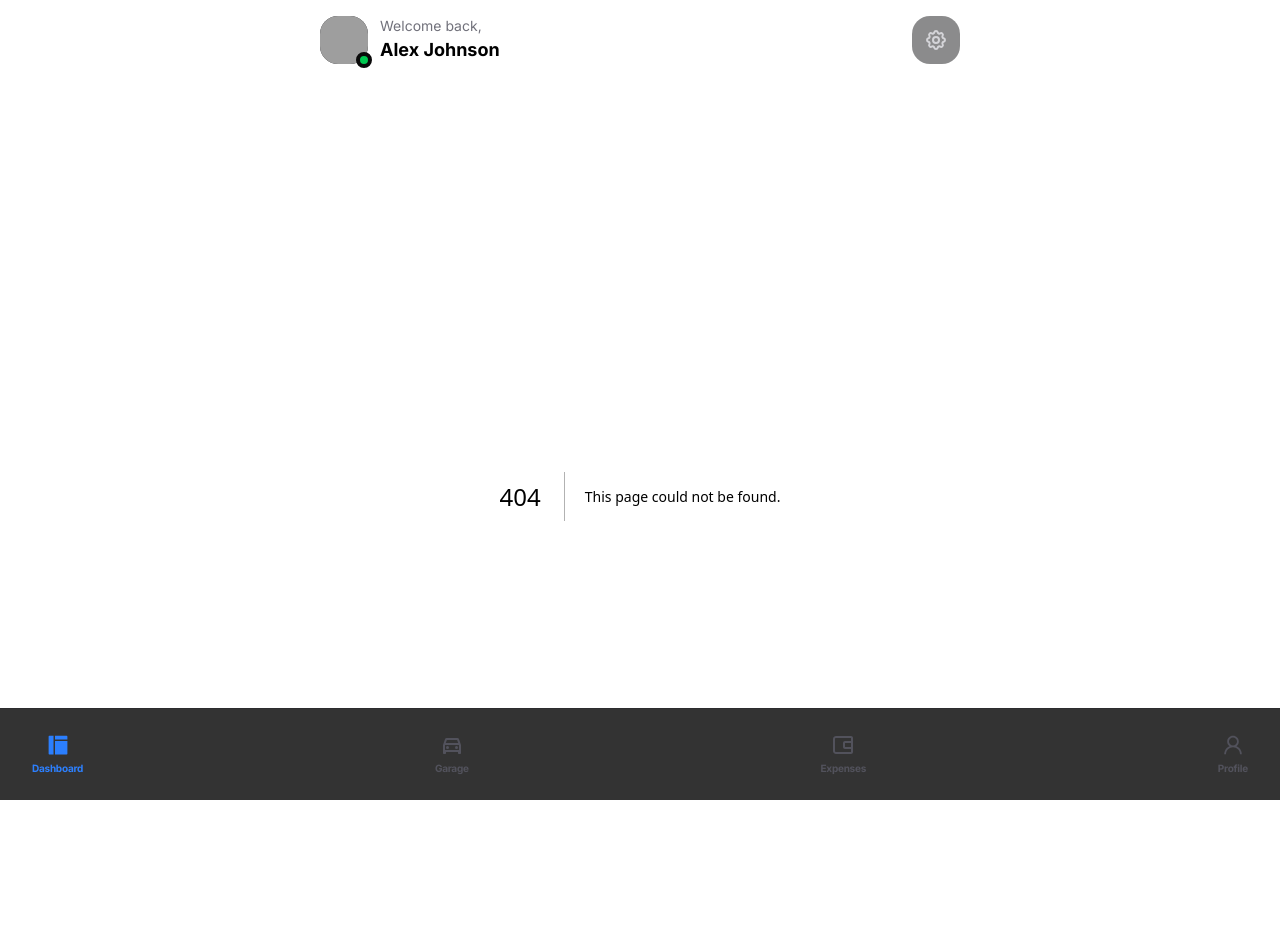
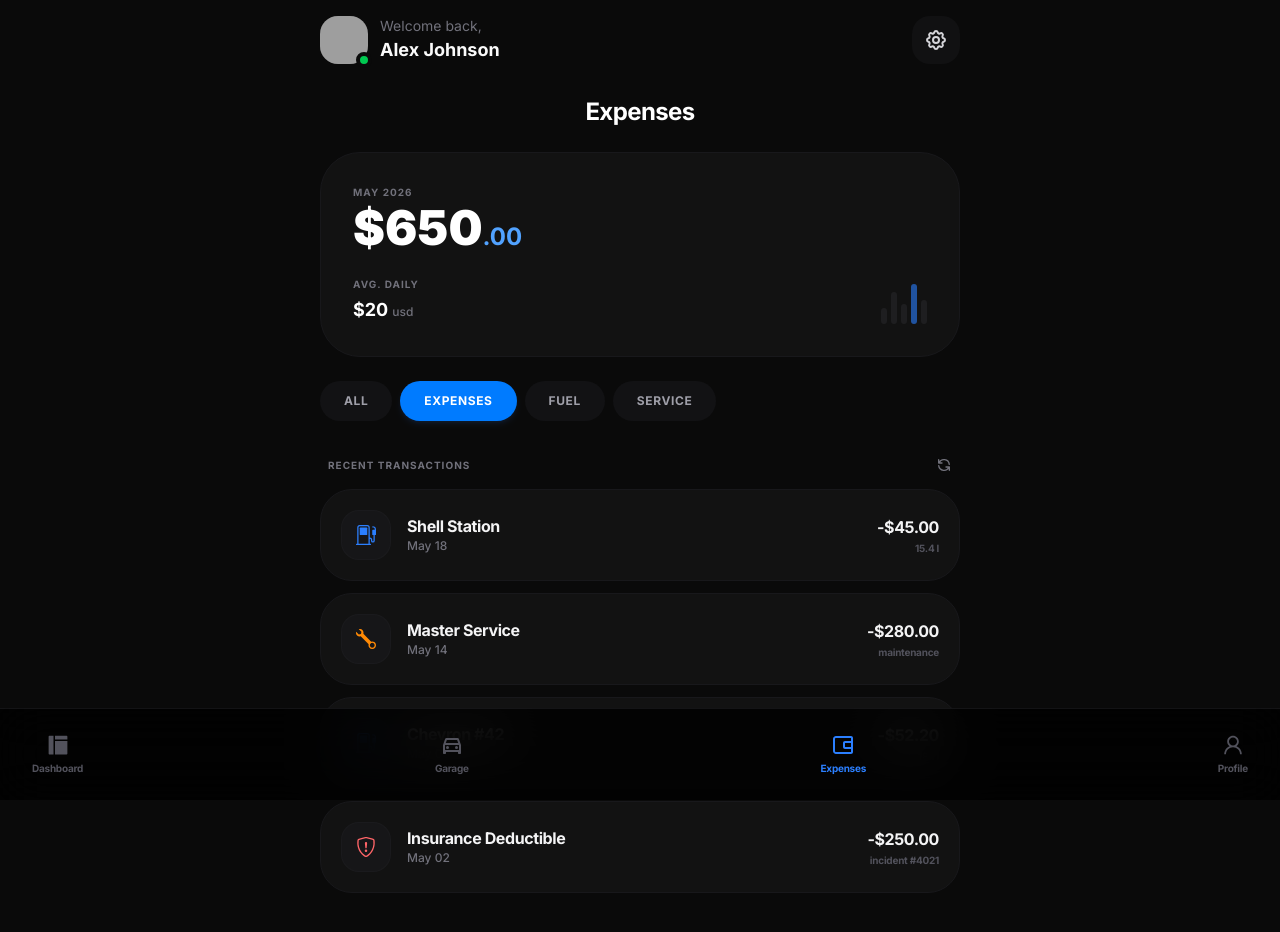
Before and after one commit to lucasoneves/garagefy, a Next.js app: page /expenses in a window 1280 px wide. Before the commit this address had no page. Shown: the top 932 px of the page. Built offline with nearby package versions, Linux system fonts and the light colour scheme; grey boxes are pictures that could not be loaded; what @heroui/react would draw is missing.

Commit message:
Novas páginas, ajustes no menu e nas páginas de Add fuel e Add page

```diff
--- a/app/add-fuel/page.tsx
+++ b/app/add-fuel/page.tsx
@@ -45,7 +45,7 @@ const AddFuelPage = () => {
         <div className="w-10"></div>
       </header>
 
-      <form className="space-y-6">
+      <form className="space-y-6 pb-40">
 
         {/* Gas Station */}
         <div className="space-y-2">
--- a/app/add-service/page.tsx
+++ b/app/add-service/page.tsx
@@ -64,7 +64,7 @@ const AddServicePage = () => {
         </Link>
       </header>
 
-      <main className="space-y-8">
+      <main className="space-y-8 pb-40">
         {/* Title Section */}
         <div>
           <span className="text-blue-500 text-xs font-bold uppercase tracking-widest">
--- /dev/null
+++ b/app/expenses/page.tsx
@@ -0,0 +1,173 @@
+'use client';
+
+import React, { useState } from 'react';
+import Link from 'next/link';
+import Image from 'next/image';
+import {
+  HiOutlineCalendar,
+  HiOutlineRefresh
+} from 'react-icons/hi';
+import {
+  BsFuelPump,
+  BsWrench,
+  BsShieldExclamation,
+  BsWallet2
+} from 'react-icons/bs';
+import {
+  AiOutlineLayout,
+  AiOutlineUser
+} from 'react-icons/ai';
+import { MdOutlineDirectionsCar } from 'react-icons/md';
+
+// Mock de dados das transações recentes baseado na imagem
+const transactions = [
+  {
+    id: 1,
+    title: 'Shell Station',
+    date: 'May 18',
+    amount: '-$45.00',
+    detail: '15.4 l',
+    type: 'fuel',
+    icon: <BsFuelPump size={20} className="text-blue-500" />
+  },
+  {
+    id: 2,
+    title: 'Master Service',
+    date: 'May 14',
+    amount: '-$280.00',
+    detail: 'maintenance',
+    type: 'service',
+    icon: <BsWrench size={20} className="text-orange-400" />
+  },
+  {
+    id: 3,
+    title: 'Chevron #42',
+    date: 'May 09',
+    amount: '-$52.20',
+    detail: '18.1 l',
+    type: 'fuel',
+    icon: <BsFuelPump size={20} className="text-blue-500" />
+  },
+  {
+    id: 4,
+    title: 'Insurance Deductible',
+    date: 'May 02',
+    amount: '-$250.00',
+    detail: 'incident #4021',
+    type: 'incident',
+    icon: <BsShieldExclamation size={20} className="text-red-400" />
+  },
+];
+
+const categories = ['ALL', 'EXPENSES', 'FUEL', 'SERVICE'];
+
+const ExpensesPage = () => {
+  const [activeCategory, setActiveCategory] = useState('EXPENSES');
+
+  return (
+    <div className="min-h-screen bg-[#0a0a0a] text-white pb-28 font-sans">
+
+      {/* Header */}
+      <header className="flex items-center justify-between mb-6">
+        <h1 className="text-2xl font-bold tracking-tight text-center flex-1">Expenses</h1>
+      </header>
+
+      {/* Main Consolidated Card */}
+      <section className="bg-[#121212] border border-zinc-900 rounded-[2.5rem] p-8 mb-6 relative overflow-hidden">
+        <p className="text-[10px] font-bold text-zinc-500 tracking-widest uppercase mb-1">
+          May 2026
+        </p>
+        <div className="flex items-baseline mb-6">
+          <span className="text-5xl font-black">$650</span>
+          <span className="text-2xl font-bold text-blue-400">.00</span>
+        </div>
+
+        <div className="flex justify-between items-end mt-4">
+          <div>
+            <p className="text-[10px] font-bold text-zinc-500 tracking-widest uppercase mb-1">
+              Avg. Daily
+            </p>
+            <div className="flex items-baseline gap-1">
+              <span className="text-lg font-bold">$20</span>
+              <span className="text-xs font-medium text-zinc-500 lowercase">usd</span>
+            </div>
+          </div>
+
+          {/* Mini Indicador de Gráfico Decorativo à Direita */}
+          <div className="flex items-end gap-1 h-10 opacity-60">
+            <div className="w-1.5 h-4 bg-zinc-800 rounded-full"></div>
+            <div className="w-1.5 h-8 bg-zinc-800 rounded-full"></div>
+            <div className="w-1.5 h-5 bg-zinc-800 rounded-full"></div>
+            <div className="w-1.5 h-10 bg-blue-500 rounded-full shadow-lg shadow-blue-500/50"></div>
+            <div className="w-1.5 h-6 bg-zinc-800 rounded-full"></div>
+          </div>
+        </div>
+      </section>
+
+      {/* Horizontal Category Filters */}
+      <section className="flex gap-2 overflow-x-auto pb-3 mb-6 no-scrollbar">
+        {categories.map((category) => (
+          <button
+            key={category}
+            onClick={() => setActiveCategory(category)}
+            className={`px-6 py-3 rounded-full font-bold text-xs tracking-wider transition-all duration-200 shrink-0 ${
+              activeCategory === category
+                ? 'bg-[#007BFF] text-white shadow-md shadow-blue-500/10'
+                : 'bg-zinc-900/60 text-zinc-400 hover:bg-zinc-800/60'
+            }`}
+          >
+            {category}
+          </button>
+        ))}
+      </section>
+
+      {/* Recent Transactions List */}
+      <section>
+        <div className="flex justify-between items-center mb-4 px-2">
+          <h3 className="text-[10px] font-bold text-zinc-500 tracking-widest uppercase">
+            Recent Transactions
+          </h3>
+          <button className="text-zinc-500 hover:text-zinc-300 transition-colors">
+            <HiOutlineRefresh size={16} />
+          </button>
+        </div>
+
+        <div className="space-y-3">
+          {transactions.map((tx) => (
+            <div
+              key={tx.id}
+              className="bg-[#121212] border border-zinc-900 rounded-[2rem] p-5 flex items-center justify-between hover:border-zinc-800/50 transition-all cursor-pointer"
+            >
+              <div className="flex items-center gap-4">
+                {/* Icon Wrapper Container */}
+                <div className="bg-zinc-900/80 p-3.5 rounded-2xl border border-zinc-800/30">
+                  {tx.icon}
+                </div>
+                <div>
+                  <h4 className="font-bold text-base leading-tight tracking-tight text-zinc-100">
+                    {tx.title}
+                  </h4>
+                  <p className="text-xs text-zinc-500 font-medium mt-0.5">
+                    {tx.date}
+                  </p>
+                </div>
+              </div>
+
+              <div className="text-right">
+                <span className="font-bold text-base text-zinc-100 tracking-tight">
+                  {tx.amount}
+                </span>
+                <p className="text-[10px] text-zinc-600 font-bold lowercase mt-0.5 tracking-tight">
+                  {tx.detail}
+                </p>
+              </div>
+            </div>
+          ))}
+        </div>
+      </section>
+
+    </div>
+  );
+};
+
+export default ExpensesPage;
--- /dev/null
+++ b/app/my-garage/page.tsx
@@ -0,0 +1,19 @@
+'use client';
+
+
+const MyGaragePage = () => {
+
+  return (
+    <div className="min-h-screen bg-[#0a0a0a] text-white pb-28 font-sans">
+
+      {/* Header */}
+      <header className="flex items-center justify-between mb-6">
+        <h1 className="text-2xl font-bold tracking-tight text-center flex-1">My Garage</h1>
+      </header>
+
+
+    </div>
+  );
+};
+
+export default MyGaragePage;
--- a/components/BottomNav.tsx
+++ b/components/BottomNav.tsx
@@ -1,37 +1,69 @@
-import { AiFillLayout, AiOutlineUser } from "react-icons/ai";
-import { BiWalletAlt } from "react-icons/bi";
-import { MdOutlineDirectionsCar } from "react-icons/md";
+'use client';
+
+import React from 'react';
+import Link from 'next/link';
+import { usePathname } from 'next/navigation';
+import { AiFillLayout, AiOutlineUser } from 'react-icons/ai';
+import { BiWalletAlt } from 'react-icons/bi';
+import { MdOutlineDirectionsCar } from 'react-icons/md';
 
 const BottomNav = () => {
+  const pathname = usePathname() ?? '/';
+
+  const isActiveFor = (path: string) => {
+    if (!pathname) return false;
+    if (path === '/') return pathname === '/';
+    return pathname === path || pathname.startsWith(path + '/');
+  };
+
   return (
     <nav className="fixed bottom-0 left-0 right-0 bg-black/80 backdrop-blur-xl border-t border-zinc-800/50 px-8 py-6 flex justify-between items-center z-30">
-      <NavItem icon={<AiFillLayout size={24} />} label="Dashboard" active />
-      <NavItem icon={<MdOutlineDirectionsCar size={24} />} label="Garage" />
-      <NavItem icon={<BiWalletAlt size={24} />} label="Expenses" />
-      <NavItem icon={<AiOutlineUser size={24} />} label="Profile" />
+      <NavItem
+        icon={<AiFillLayout size={24} />}
+        label="Dashboard"
+        path="/"
+        active={isActiveFor('/')}
+      />
+      <NavItem
+        icon={<MdOutlineDirectionsCar size={24} />}
+        label="Garage"
+        path="/my-garage"
+        active={isActiveFor('/my-garage')}
+      />
+      <NavItem
+        icon={<BiWalletAlt size={24} />}
+        label="Expenses"
+        path="/expenses"
+        active={isActiveFor('/expenses')}
+      />
+      <NavItem
+        icon={<AiOutlineUser size={24} />}
+        label="Profile"
+        path="/profile"
+        active={isActiveFor('/profile')}
+      />
     </nav>
   );
 };
 
-{
-  /* Bottom Navigation */
-}
-const NavItem = ({
-  icon,
-  label,
-  active = false,
-}: {
+interface NavItemProps {
   icon: React.ReactNode;
   label: string;
+  path: string;
   active?: boolean;
-}) => (
-  <div
-    className={`flex flex-col items-center gap-1 ${active ? "text-blue-500" : "text-zinc-600"}`}
+}
+
+const NavItem = ({ icon, label, path, active = false }: NavItemProps) => (
+  <Link
+    href={path}
+    aria-current={active ? 'page' : undefined}
+    className={`flex flex-col items-center gap-1 transition-colors duration-200 ${
+      active ? 'text-blue-500' : 'text-zinc-600 hover:text-zinc-400'
+    }`}
   >
     {icon}
     <span className="text-[10px] font-bold tracking-tight">{label}</span>
-  </div>
+  </Link>
 );
 
-
 export default BottomNav;
```
